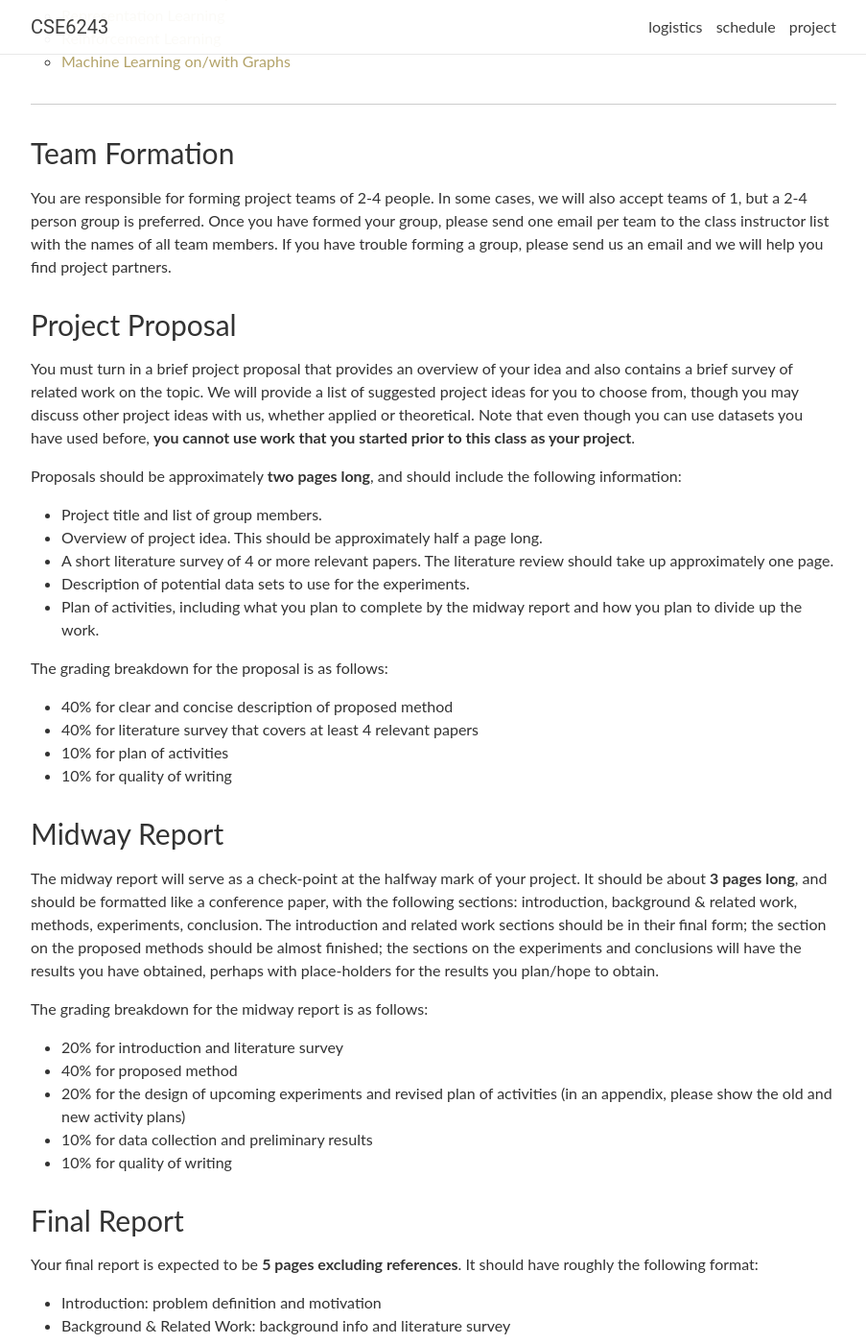
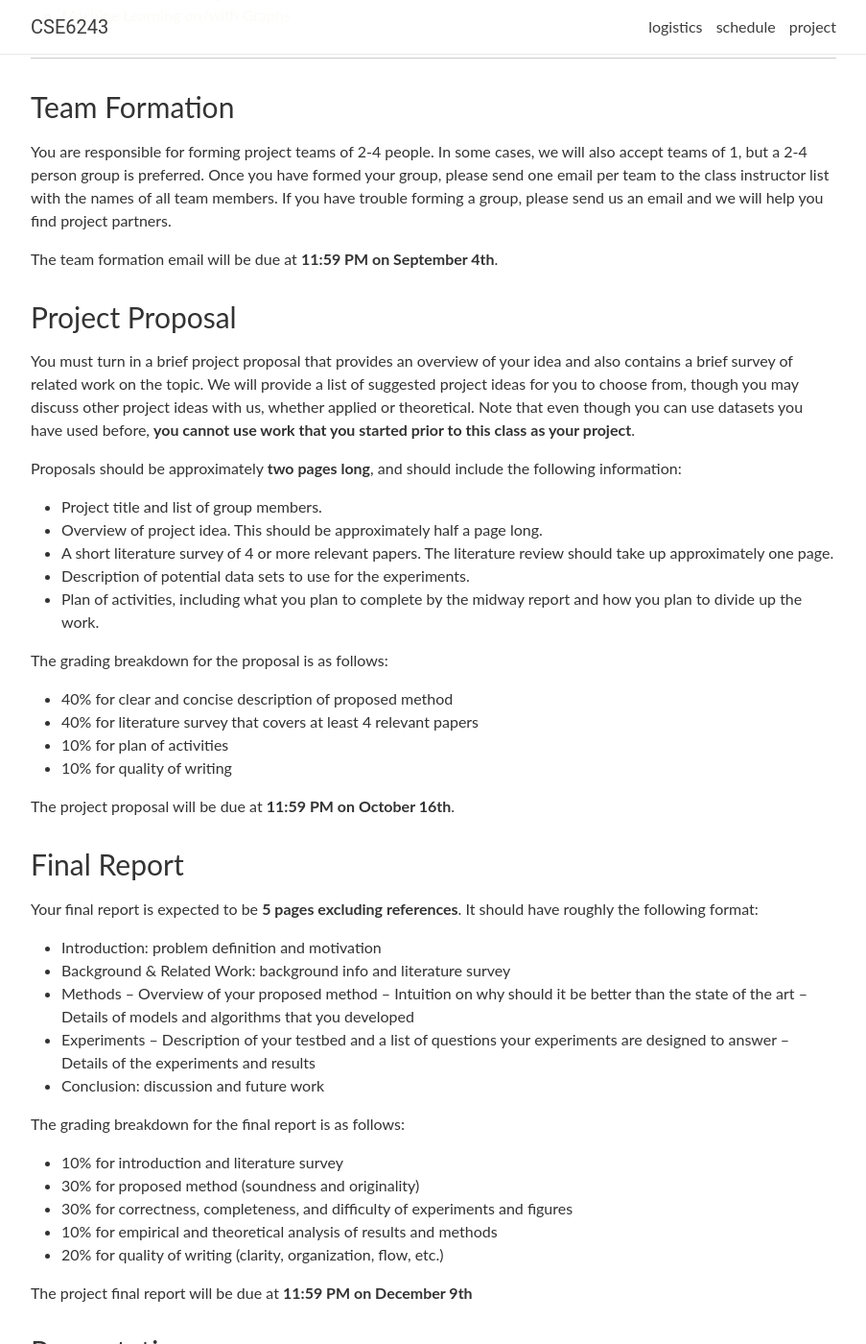
Before and after one commit to Bo-Dai/CSE6243-fall2024, a Jekyll site: the page built from _pages/project.md, in a window 1280 px wide and 1400 px high, scrolled down 719 px. Shown: the whole window at 96% size, without its empty margins (188-1091 px from the left). Built offline with Jekyll 4.4.1, drawn with Linux system fonts in a browser that asks for light colours; some of the changed text lies outside the part shown.

Commit message:
Update project.md

```diff
--- a/_pages/project.md
+++ b/_pages/project.md
@@ -13,10 +13,10 @@ Instructor and TA will consult with you, but of course the final responsibility
 Projects should be done in teams of three to four students.
 Your project will be worth 40% of your final class grade, and will have 4 deliverables:
 
-1. **Proposal** : 2 pages excluding references (10%)
-2. **Midway Report** : 3 pages excluding references (20%)
-3. **Presentation** : oral presentation (20%)
-4. **Final Report** : 5 pages excluding references (50%)
+1. **Proposal** : 2 pages excluding references (20%)
+<!---2. **Midway Report** : 3 pages excluding references (20%)-->
+2. **Presentation** : oral presentation (30%)
+3. **Final Report** : 5 pages excluding references (50%)
 
 All write-ups should use the [NeurIPS style](https://nips.cc/Conferences/2020/PaperInformation/StyleFiles).
 
@@ -33,6 +33,9 @@ You are responsible for forming project teams of 2-4 people.
 In some cases, we will also accept teams of 1, but a 2-4 person group is preferred.
 Once you have formed your group, please send one email per team to the class instructor list with the names of all team members.
 If you have trouble forming a group, please send us an email and we will help you find project partners.
+
+The team formation email will be due at **11:59 PM on September 4th**.
+
 
 ### Project Proposal
 
@@ -55,11 +58,9 @@ The grading breakdown for the proposal is as follows:
 - 10% for plan of activities
 - 10% for quality of writing
 
+The project proposal will be due at **11:59 PM on October 16th**.
+
 <!---
-The project proposal will be due at **11:59 PM on Friday, February 22th**, and should be submitted via [Gradescope](https://www.gradescope.com/courses/36025).
--->
-
-
 ### Midway Report
 
 The midway report will serve as a check-point at the halfway mark of your project.
@@ -74,7 +75,6 @@ The grading breakdown for the midway report is as follows:
 - 10% for data collection and preliminary results
 - 10% for quality of writing
 
-<!---
 The project midway report will be due at **11:59 PM on Friday, March 29th**, and must be submitted via [Gradescope](https://www.gradescope.com/courses/36025).
 -->
 
@@ -101,6 +101,8 @@ The grading breakdown for the final report is as follows:
 - 10% for empirical and theoretical analysis of results and methods
 - 20% for quality of writing (clarity, organization, flow, etc.)
 
+
+The project final report will be due at **11:59 PM on December 9th**
 <!---
 The project final report will be due at **11:59 PM on Friday, May 10th** (tentative), and must be submitted via [Gradescope](https://www.gradescope.com/courses/36025).
 -->
```
